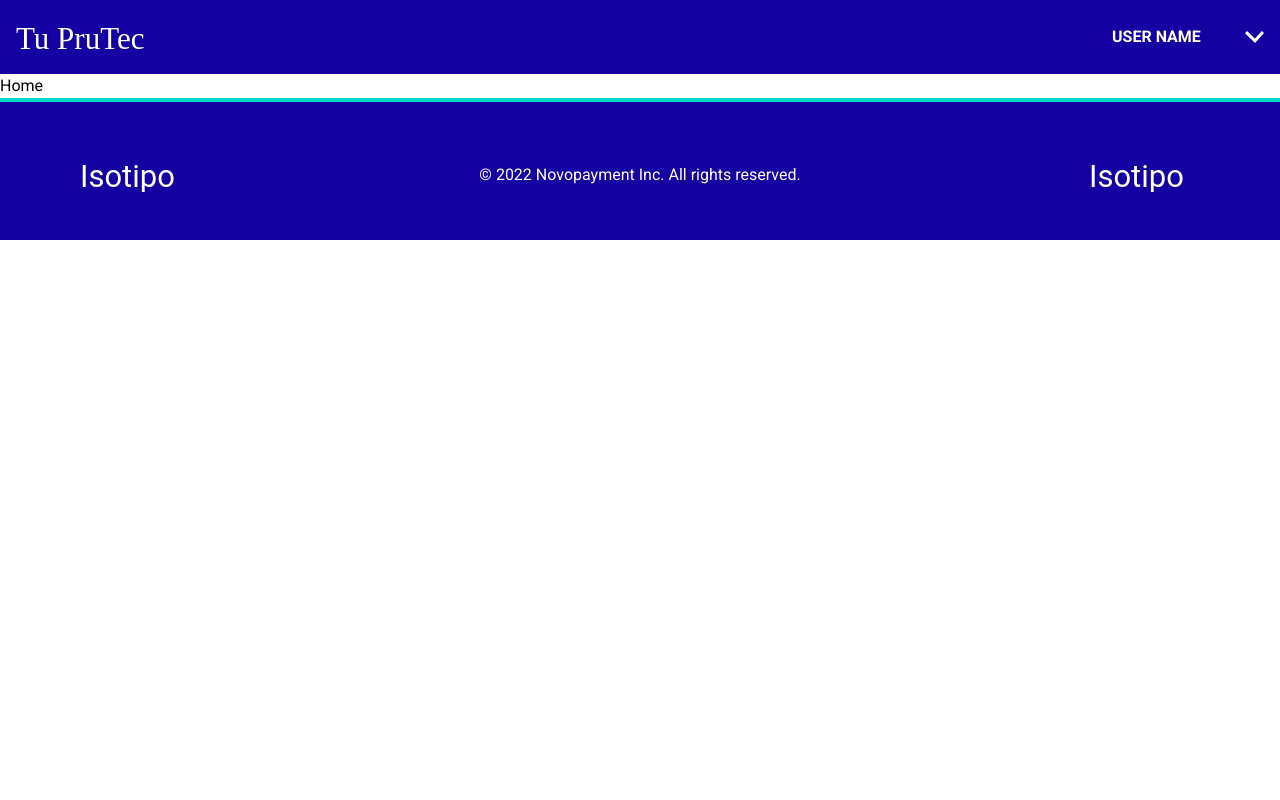
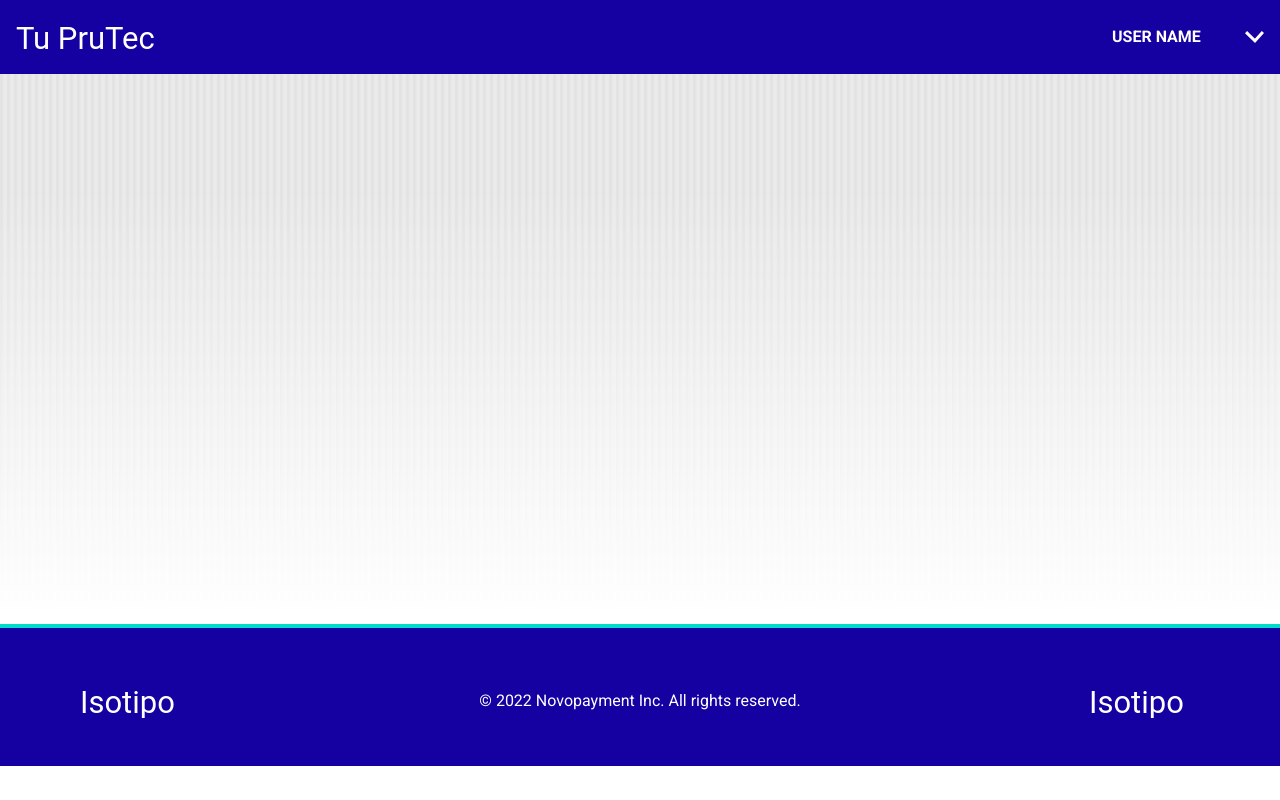
Before and after one commit to sebaspa/novopayment, a React (Vite) app: page / in a window 1280 px wide. Built offline with nearby package versions, Linux system fonts and the light colour scheme.

Commit message:
Creacion del componente para contenido principal

```diff
--- a/index.html
+++ b/index.html
@@ -10,7 +10,7 @@
       href="https://fonts.googleapis.com/css2?family=Roboto:wght@400;700&display=swap"
       rel="stylesheet"
     />
-    <title>Vite + React + TS</title>
+    <title>Novopayment Inc</title>
   </head>
   <body>
     <div id="root"></div>
--- a/src/layouts/MainLayout.tsx
+++ b/src/layouts/MainLayout.tsx
@@ -1,11 +1,13 @@
-import { Outlet } from 'react-router-dom';
+import { Outlet } from "react-router-dom";
 import { Footer, Header } from "../components";
 
 export const MainLayout = () => {
   return (
     <>
       <Header />
-      <Outlet />
+      <div className="w-full min-h-[550px]">
+        <Outlet />
+      </div>
       <Footer />
     </>
   );
--- a/src/pages/Home.tsx
+++ b/src/pages/Home.tsx
@@ -1,5 +1,8 @@
+import background from "../assets/images/bg-content.jpg";
+
 export const Home = () => {
   return (
-    <div>Home</div>
-  )
-}
+    <div className="w-full min-h-[550px] bg-repeat-x" style={{ backgroundImage: `url(${background})` }}>
+    </div>
+  );
+};
```
Also changed, not shown: src/assets/images/logo.svg.
